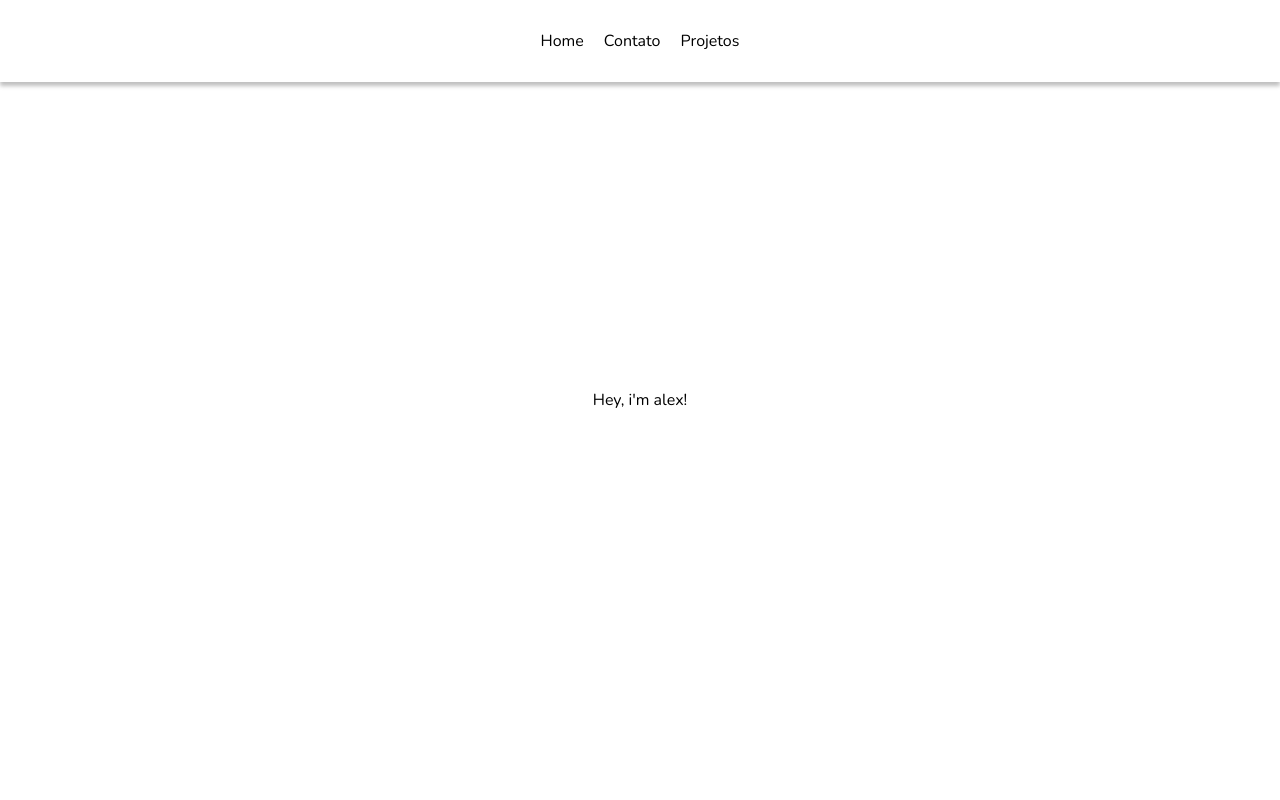
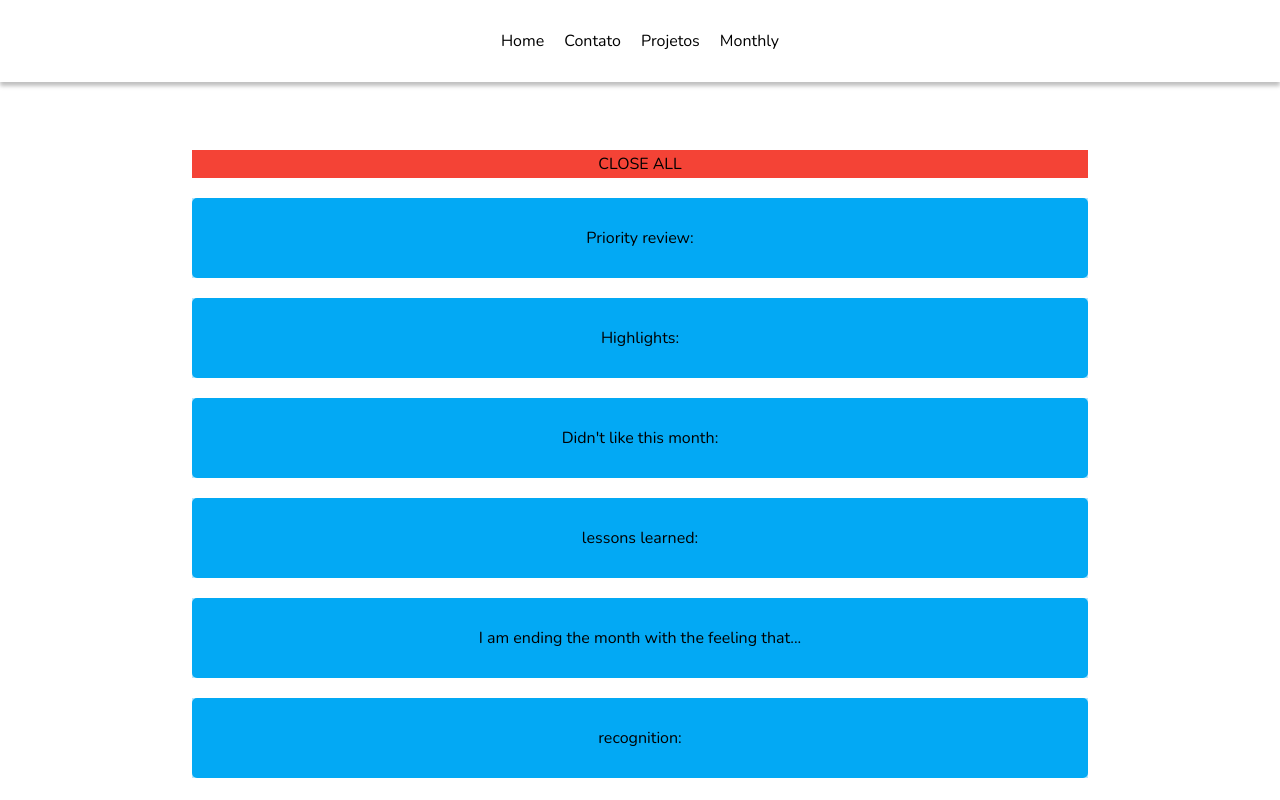
Before and after one commit to AlexF99/PortfolioAngular, an Angular app: page /monthly in a window 1280 px wide. Before the commit this address led to /. Shown: the top 800 px of the page. Built offline with nearby package versions, Linux system fonts and the light colour scheme.

Commit message:
monthly presentation component

```diff
--- a/src/app/app-routing.module.ts
+++ b/src/app/app-routing.module.ts
@@ -1,11 +1,20 @@
 import { NgModule } from '@angular/core';
 import { Routes, RouterModule } from '@angular/router';
+import { HomeComponent } from './home/home.component';
+import { MonthlyPresentationComponent } from './monthly-presentation/monthly-presentation.component';
 
-
-const routes: Routes = [];
+const routes: Routes = [
+  { path: '', component: HomeComponent },
+  { path: 'monthly', component: MonthlyPresentationComponent },
+];
 
 @NgModule({
-  imports: [RouterModule.forRoot(routes)],
+  imports: [
+    RouterModule.forRoot(routes, {
+      scrollPositionRestoration: 'top'
+    })
+  ],
   exports: [RouterModule]
 })
+
 export class AppRoutingModule { }
--- a/src/app/app.component.html
+++ b/src/app/app.component.html
@@ -1 +1 @@
-<app-home></app-home>
+<router-outlet></router-outlet>
--- a/src/app/header/header.component.html
+++ b/src/app/header/header.component.html
@@ -3,4 +3,5 @@
     <a href="/">Home</a>
     <a href="#">Contato</a>
     <a href="#projetos">Projetos</a>
+    <a routerLink="/monthly">Monthly</a>
 </div>
--- /dev/null
+++ b/src/app/monthly-presentation/monthly-presentation.component.css
@@ -0,0 +1,46 @@
+.accordion {
+  width: 100%;
+  height: 100%;
+  display: flex;
+  justify-content: center;
+  font-family: 'Nunito', sans-serif;
+  margin-top: 150px;
+}
+
+.accordion .container {
+  width: 70%;
+}
+
+.close-all {
+  background-color: #F44336;
+  width: auto;
+  padding: 3px 10px;
+  cursor: pointer;
+}
+
+.close-all p {
+  margin: 0px;
+  width: 100%;
+  text-align: center;
+}
+
+.item {
+  background-color: #B3E5FC;
+  width: 100%;
+  height: auto;
+  margin-top: 20px;
+}
+
+.opener {
+  height: 80px;
+  background-color: #03A9F4;
+  display: flex;
+  align-items: center;
+  justify-content: center;
+  cursor: pointer;
+  border-radius: 5px;
+}
+
+.content {
+  padding: 10px 50px 20px 50px;
+}
--- /dev/null
+++ b/src/app/monthly-presentation/monthly-presentation.component.html
@@ -0,0 +1,23 @@
+<link href="https://fonts.googleapis.com/css2?family=Nunito:wght@300;400;600&display=swap" rel="stylesheet">
+
+<app-header></app-header>
+
+<div class="accordion">
+
+    <div class="container">
+        <div class="close-all" (click)="closeAll()">
+            <p>CLOSE ALL</p>
+        </div>
+        <div class="item" *ngFor="let item of items; let i = index">
+            <div class="opener" (click)="openItem(i)">
+                <p>{{ item.title }}</p>
+            </div>
+            <div class="content" [@active]="active[i]">
+                <div class="container" *ngFor="let pItem of item.presItems">
+                    <h3>{{ pItem.description }}</h3>
+                    <p>{{ pItem.state }}</p>
+                </div>
+            </div>
+        </div>
+    </div>
+</div>
--- /dev/null
+++ b/src/app/monthly-presentation/monthly-presentation.component.ts
@@ -0,0 +1,125 @@
+import { Component, OnInit } from '@angular/core';
+import { trigger, style, state } from '@angular/animations';
+
+@Component({
+  selector: 'app-monthly-presentation',
+  templateUrl: './monthly-presentation.component.html',
+  styleUrls: ['./monthly-presentation.component.css'],
+  animations: [
+    trigger('active', [
+      state('true', style({
+        display: 'block'
+      })),
+      state('false', style({
+        display: 'none',
+      })),
+    ]),
+  ]
+})
+export class MonthlyPresentationComponent implements OnInit {
+
+  constructor() { }
+
+  items = [
+    {
+      title: "Priority review:",
+      presItems: [
+        {
+          description: "- delivery plan new website:",
+          state: "OK but not accurate at all",
+        },
+        {
+          description: "- integration with new technologies:",
+          state: "YES",
+        },
+        {
+          description: "- apply login screens:",
+          state: "Yes, but there's missing functionalities",
+        },
+      ]
+    },
+    {
+      title: "Highlights:",
+      presItems: [
+        {
+          description: "- hired by growinCo",
+          state: ""
+        },
+        {
+          description: "- met the dev team",
+          state: ""
+        },
+        {
+          description: "- learned angular (sort of)",
+          state: ""
+        },
+        {
+          description: "- almost done with the new website desktop front end",
+          state: ""
+        },
+      ]
+    },
+    {
+      title: "Didn't like this month:",
+      presItems: [
+        {
+          description: "- some stuff that I had to redo a couple times until I got it right",
+          state: ""
+        },
+      ]
+    },
+    {
+      title: "lessons learned:",
+      presItems: [
+        {
+          description: "- angular has thousands of features that make the development process easier, more clever and more scalable, LEARN HOW TO USE THEM",
+          state: ""
+        },
+        {
+          description: "- if you try to tackle a task too fast, you might find yourself having to redo them",
+          state: ""
+        },
+      ]
+    },
+    {
+      title: "I am ending the month with the feeling that...",
+      presItems: [
+        {
+          description: "- I've made a lot of progress, but there's still so much to learn and go through",
+          state: ""
+        },
+      ]
+    },
+    {
+      title: "recognition:",
+      presItems: [
+        {
+          description: "- the dev team and product team for always being available to help and answer questions",
+          state: ""
+        },
+        {
+          description: "- the whole team for being inspiring",
+          state: ""
+        },
+      ]
+    },
+  ]
+
+  active: Array<boolean>;
+
+  ngOnInit(): void {
+    this.active = [false, false, false, false, false, false];
+  }
+
+  closeAll() {
+    for (let index = 0; index < this.active.length; index++) {
+      this.active[index] = false;
+    }
+  }
+
+  openItem(index: number) {
+    this.closeAll();
+    this.active[index] = true;
+  }
+
+}
--- a/src/styles.css
+++ b/src/styles.css
@@ -2,4 +2,5 @@
 html, body {
   margin: 0px;
   height: 100%;
+  width: 100%;
 }
```
Also changed, not shown: src/app/app.module.ts (+6 -2 lines).
